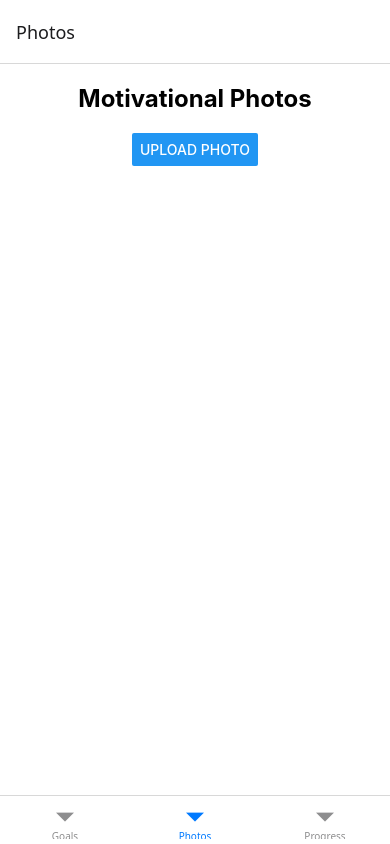
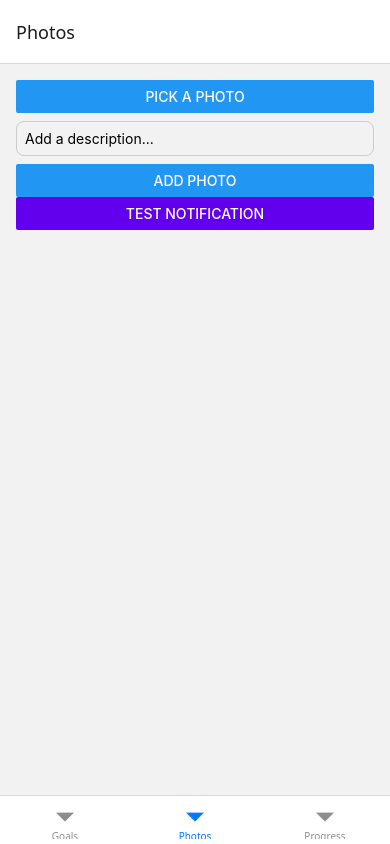
Before and after one commit to pojw/HelloWorld2025, a React Native app in the folder FocusFrameClean/: screen /Photos in a window 390 px wide. Built offline with nearby package versions, Linux system fonts and the light colour scheme.

Commit message:
added the photo seciton and notirfcation as well

```diff
--- /dev/null
+++ b/FocusFrameClean/FakeNotification.js
@@ -0,0 +1,60 @@
+import React, { useEffect } from "react";
+import { View, Text, Image, StyleSheet, Animated } from "react-native";
+
+export default function FakeNotification({ visible, data, onHide }) {
+  const slideAnim = new Animated.Value(-100); // start above the screen
+
+  useEffect(() => {
+    if (visible && data) {
+      // Slide down
+      Animated.timing(slideAnim, {
+        toValue: 0,
+        duration: 300,
+        useNativeDriver: true,
+      }).start();
+
+      // Hide after 3 seconds
+      const timer = setTimeout(() => {
+        Animated.timing(slideAnim, {
+          toValue: -100,
+          duration: 300,
+          useNativeDriver: true,
+        }).start(() => onHide());
+      }, 3000);
+
+      return () => clearTimeout(timer);
+    }
+  }, [visible, data]);
+
+  if (!visible || !data) return null;
+
+  return (
+    <Animated.View
+      style={[styles.container, { transform: [{ translateY: slideAnim }] }]}
+    >
+      {data.imageUri && (
+        <Image source={{ uri: data.imageUri }} style={styles.image} />
+      )}
+      <Text style={styles.text}>{data.message}</Text>
+    </Animated.View>
+  );
+}
+
+const styles = StyleSheet.create({
+  container: {
+    position: "absolute",
+    top: 0,
+    left: 0,
+    right: 0,
+    backgroundColor: "#333",
+    flexDirection: "row",
+    alignItems: "center",
+    padding: 10,
+    zIndex: 1000,
+    borderBottomLeftRadius: 8,
+    borderBottomRightRadius: 8,
+    marginHorizontal: 8,
+  },
+  image: { width: 50, height: 50, borderRadius: 8, marginRight: 10 },
+  text: { color: "#fff", flex: 1 },
+});
--- a/FocusFrameClean/GoalsScreen.js
+++ b/FocusFrameClean/GoalsScreen.js
@@ -92,7 +92,6 @@ export default function GoalsScreen({ navigation }) {
   return (
     <View style={styles.container}>
       {/* Input row */}
-      {/* Input row */}
       <View style={styles.inputRow}>
         <TextInput
           style={styles.input}
@@ -100,7 +99,7 @@ export default function GoalsScreen({ navigation }) {
           value={input}
           onChangeText={setInput}
           onSubmitEditing={addGoal} // ✅ Press Enter to add goal
-          returnKeyType="done" // Shows “Done” on keyboard
+          returnKeyType="done"
         />
         <TouchableOpacity
           style={styles.priorityButton}
@@ -148,7 +147,7 @@ export default function GoalsScreen({ navigation }) {
             <TouchableOpacity
               style={[
                 styles.goalItem,
-                { borderColor: priorityColors[item.priority] }, // only goal border
+                { borderColor: priorityColors[item.priority] },
               ]}
               onPress={() =>
                 navigation.navigate("GoalDetails", {
@@ -165,11 +164,21 @@ export default function GoalsScreen({ navigation }) {
             >
               <View style={{ flex: 1 }}>
                 <Text style={styles.goalText}>{item.text}</Text>
-                <Progress.Bar progress={progress} width={null} color="green" />
+                <Progress.Bar
+                  progress={progress}
+                  width={250} // smaller width
+                  color="green"
+                  borderRadius={5}
+                  height={8} // keep thickness
+                />
               </View>
               <View style={styles.actions}>
-                <Button title="Edit" onPress={() => editGoal(item)} />
-                <Button title="Delete" onPress={() => deleteGoal(item.id)} />
+                <TouchableOpacity onPress={() => editGoal(item)}>
+                  <Ionicons name="create-outline" size={22} color="black" />
+                </TouchableOpacity>
+                <TouchableOpacity onPress={() => deleteGoal(item.id)}>
+                  <Ionicons name="trash-outline" size={22} color="red" />
+                </TouchableOpacity>
               </View>
             </TouchableOpacity>
           );
--- a/FocusFrameClean/PhotosScreen.js
+++ b/FocusFrameClean/PhotosScreen.js
@@ -1,42 +1,134 @@
-import React, { useState } from "react";
+import React, { useState, useEffect } from "react";
 import {
   View,
   Text,
+  TextInput,
   Button,
   Image,
   StyleSheet,
-  ScrollView,
+  FlatList,
 } from "react-native";
 import * as ImagePicker from "expo-image-picker";
+import AsyncStorage from "@react-native-async-storage/async-storage";
+import FakeNotification from "./FakeNotification";
 
-export default function PhotosScreen() {
+export default function PhotoScreen() {
   const [photos, setPhotos] = useState([]);
+  const [description, setDescription] = useState("");
+  const [selectedImage, setSelectedImage] = useState(null);
 
-  const pickPhoto = async () => {
-    let result = await ImagePicker.launchImageLibraryAsync({
+  // Notification state
+  const [notifVisible, setNotifVisible] = useState(false);
+  const [notifData, setNotifData] = useState(null);
+
+  const pickImage = async () => {
+    const result = await ImagePicker.launchImageLibraryAsync({
       mediaTypes: ImagePicker.MediaTypeOptions.Images,
+      allowsEditing: true,
+      quality: 0.7,
     });
-    if (!result.cancelled) setPhotos([...photos, result.uri]);
+
+    if (!result.canceled) {
+      setSelectedImage(result.assets[0].uri);
+    }
+  };
+
+  const addPhoto = async () => {
+    if (!selectedImage || !description.trim()) return;
+
+    const newPhoto = {
+      id: Date.now().toString(),
+      uri: selectedImage,
+      description, // this will act as the quote/message for notification
+    };
+
+    const updatedPhotos = [...photos, newPhoto];
+    setPhotos(updatedPhotos);
+    setSelectedImage(null);
+    setDescription("");
+
+    await AsyncStorage.setItem("photos", JSON.stringify(updatedPhotos));
+  };
+
+  const loadPhotos = async () => {
+    const saved = await AsyncStorage.getItem("photos");
+    if (saved) setPhotos(JSON.parse(saved));
+  };
+
+  useEffect(() => {
+    loadPhotos();
+  }, []);
+
+  // Trigger a notification with a random photo+quote pair
+  const triggerNotification = () => {
+    if (photos.length === 0) return;
+
+    const randomIndex = Math.floor(Math.random() * photos.length);
+    const randomPhoto = photos[randomIndex];
+
+    setNotifData({
+      imageUri: randomPhoto.uri,
+      message: randomPhoto.description,
+    });
+    setNotifVisible(true);
   };
 
   return (
-    <ScrollView contentContainerStyle={styles.container}>
-      <Text style={styles.title}>Motivational Photos</Text>
-      <Button title="Upload Photo" onPress={pickPhoto} />
-      {photos.map((uri, i) => (
-        <Image key={i} source={{ uri }} style={styles.photo} />
-      ))}
-    </ScrollView>
+    <View style={styles.container}>
+      <Button title="Pick a photo" onPress={pickImage} />
+      {selectedImage && (
+        <Image source={{ uri: selectedImage }} style={styles.image} />
+      )}
+      <TextInput
+        style={styles.input}
+        placeholder="Add a description..."
+        value={description}
+        onChangeText={setDescription}
+        onSubmitEditing={addPhoto}
+      />
+      <Button title="Add Photo" onPress={addPhoto} />
+
+      {/* Test notification button */}
+      <Button
+        title="Test Notification"
+        onPress={triggerNotification}
+        color="#6200EE"
+      />
+
+      <FlatList
+        data={photos}
+        keyExtractor={(item) => item.id}
+        renderItem={({ item }) => (
+          <View style={styles.photoItem}>
+            <Image source={{ uri: item.uri }} style={styles.imageSmall} />
+            <View style={{ flex: 1, marginLeft: 10 }}>
+              <Text style={styles.description}>{item.description}</Text>
+            </View>
+          </View>
+        )}
+      />
+
+      {/* Fake notification */}
+      <FakeNotification
+        visible={notifVisible}
+        data={notifData}
+        onHide={() => setNotifVisible(false)}
+      />
+    </View>
   );
 }
 
 const styles = StyleSheet.create({
-  container: {
-    flexGrow: 1,
-    alignItems: "center",
-    padding: 20,
-    backgroundColor: "#fff",
+  container: { flex: 1, padding: 16 },
+  input: {
+    borderWidth: 1,
+    borderColor: "#ccc",
+    padding: 8,
+    marginVertical: 8,
+    borderRadius: 8,
   },
-  title: { fontSize: 24, fontWeight: "bold", marginBottom: 20 },
-  photo: { width: 200, height: 200, marginTop: 10 },
+  image: { width: "100%", height: 200, marginVertical: 8, borderRadius: 8 },
+  imageSmall: { width: 60, height: 60, borderRadius: 8 },
+  photoItem: { flexDirection: "row", alignItems: "center", marginBottom: 12 },
+  description: { fontWeight: "bold" },
 });
```
Also changed, not shown: FocusFrameClean/aiHelper.js (added, +17 -0 lines), 1 other file (tests, documents, lock files or other folders).
